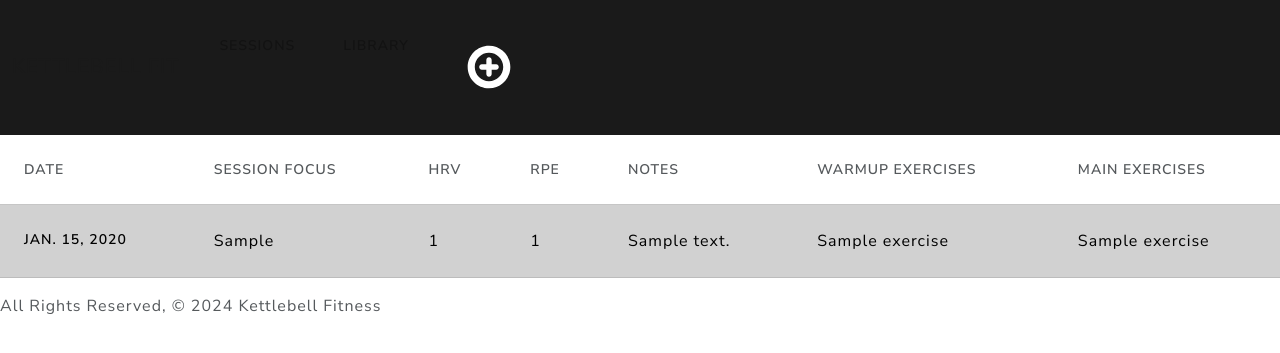
After one commit to sophiabanda/kb_fit, a Django app: page /sessions/1/ in a window 1280 px wide. The commit adds this page. Shown: the top 353 px of the page. Run offline with Django 4.2, Linux system fonts and the light colour scheme; tables that the repository leaves empty hold one stand-in row (values such as "Sample post"); some libraries are stand-ins or nearby versions.

Commit message:
WIP create session

```diff
--- a/kb_fit/models.py
+++ b/kb_fit/models.py
@@ -12,6 +12,9 @@ TYPES = (
 class Exercise(models.Model):
     name = models.CharField(max_length=100)
     types = models.ManyToManyField('ExerciseType')
+    reps = models.IntegerField(default=0)
+    sets = models.IntegerField(default=0)
+    time = models.DurationField(null=True, blank=True)
 
     def __str__(self):
         return self.name
@@ -31,12 +34,12 @@ class Photo(models.Model):
 
 class SessionEntry(models.Model):
     date = models.DateField('Session Date')
-    hrv = models.IntegerField()
-    program_info = models.CharField(max_length=150)
+    hrv = models.IntegerField(null=True, blank=True)
+    program_info = models.CharField(max_length=150, null=True, blank=True)
     warmup = models.ManyToManyField(Exercise, related_name='warmup_sessions')
     exercise = models.ManyToManyField(Exercise, related_name='exercise_sessions')
-    rpe = models.IntegerField()
-    notes = models.TextField()
+    rpe = models.IntegerField(null=True, blank=True)
+    notes = models.TextField(null=True, blank=True)
 
     def __str__(self):
         return f"Session Entry {self.id} on {self.date}"
--- a/kb_fit/templates/base.html
+++ b/kb_fit/templates/base.html
@@ -20,15 +20,13 @@
               <div class="collapse navbar-collapse" id="navbarColor01">
                 <ul class="navbar-nav me-auto">
                   <li class="nav-item">
-                    <a class="nav-link active" href="{% url 'home' %}">Home
-                      <span class="visually-hidden">(current)</span>
-                    </a>
+                    <a class="nav-link" href="{% url 'sessions' %}">Sessions</a>
                   </li>
                   <li class="nav-item">
                     <a class="nav-link" href="{% url 'library' %}">Library</a>
                   </li>
                   <li class="nav-item">
-                    <a class="nav-link" href="#"> ➕ </a>
+                    <a class="nav-link" href="{% url 'sessions_create' %}"><img src="{% static 'images/icons8-plus.svg' %}" alt="plus sign to add new session"></a>
                   </li>
                 </ul>
               </div>
--- /dev/null
+++ b/kb_fit/templates/session_detail.html
@@ -0,0 +1,37 @@
+{% extends "base.html" %}
+{% block content %}
+
+<table class="table table-hover">
+    <thead>
+      <tr>
+        <th scope="col">Date</th>
+        <th scope="col">Session Focus</th>
+        <th scope="col">HRV</th>
+        <th scope="col">RPE</th>
+        <th scope="col">Notes</th>
+        <th scope="col">Warmup Exercises</th>
+        <th scope="col">Main Exercises</th>
+      </tr>
+    </thead>
+    <tbody>
+      <tr class="table-primary">
+        <th scope="row">{{ session.date }}</th>
+        <td>{{ session.program_info }}</td>
+        <td>{{ session.hrv }}</td>
+        <td>{{ session.rpe }}</td>
+        <td>{{ session.notes }}</td>
+        <td>
+          {% for warmup in session.warmup.all %}
+            {{ warmup.name }}
+          {% endfor %}
+        </td>
+        <td>
+          {% for exercise in session.exercise.all %}
+            {{ exercise.name }}
+          {% endfor %}
+        </td>
+      </tr>
+    </tbody>
+  </table>
+
+{% endblock %}
--- a/kb_fit/urls.py
+++ b/kb_fit/urls.py
@@ -5,4 +5,7 @@ from . import views
 urlpatterns = [
     path('', views.home, name='home'),
     path('library/', views.ExerciseList.as_view(), name='library'),
+    path('sessions/', views.sessions, name='sessions'),
+    path('sessions/<int:pk>/', views.SessionDetail.as_view(), name='session_detail'),
+    path('sessions/create/', views.SessionCreate.as_view(), name='sessions_create'),
 ]
--- a/kb_fit/views.py
+++ b/kb_fit/views.py
@@ -7,7 +7,21 @@ def home(request):
     sessions = SessionEntry.objects.all()
     return render(request, 'home.html', {'sessions': sessions})
 
+def sessions(request):
+    sessions = SessionEntry.objects.all()
+    return render(request, 'sessions.html', {'sessions': sessions})
+
 class ExerciseList(ListView):
     model = Exercise
     template_name = 'exercise_list.html'
     context_object_name = 'exercises'
+
+class SessionDetail(DetailView):
+    model = SessionEntry
+    template_name = 'session_detail.html'
+    context_object_name = 'session'
+
+class SessionCreate(CreateView):
+    model = SessionEntry
+    template_name = 'kb_fit/session_form.html'
+    fields = '__all__'
```
Also changed, not shown: kb_fit/templates/kb_fit/session_form.html (added, +9 -0 lines), kb_fit/templates/sessions.html (added, +25 -0 lines), README.md, kb_fit/forms.py (line endings or trailing spaces), kb_fit/migrations/0003_exercise_reps_exercise_sets_exercise_time_and_more.py (added), kb_fit/static/images/icons8-plus.svg (added).
